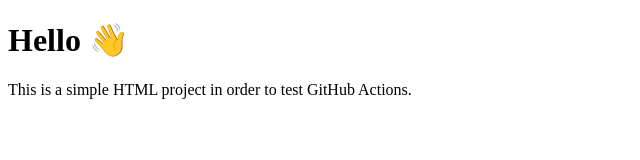
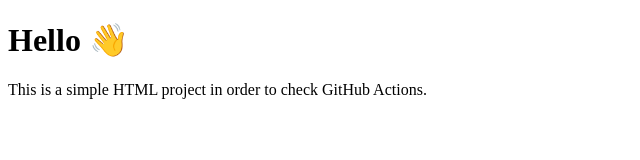
Before and after one commit to Vatsal-Verma/final-test1, a plain HTML site: page index.html in a window 1280 px wide. Shown: the full height of the page, 0-640 px from the left. Drawn offline with Linux system fonts and the light colour scheme.

Commit message:
Update index.html

```diff
--- a/index.html
+++ b/index.html
@@ -6,6 +6,6 @@
 </head>
 <body>
   <h1>Hello 👋</h1>
-  <p>This is a simple HTML project in order to test GitHub Actions.</p>
+  <p>This is a simple HTML project in order to check GitHub Actions.</p>
 </body>
 </html>
```
